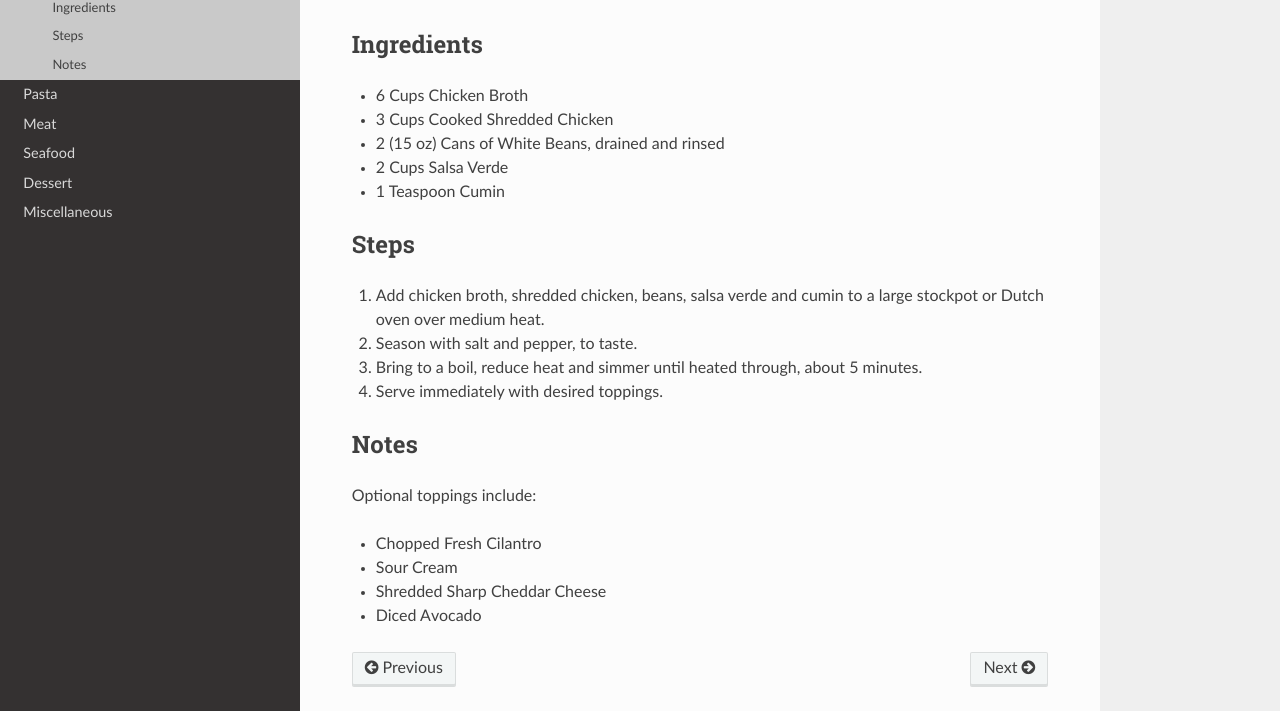
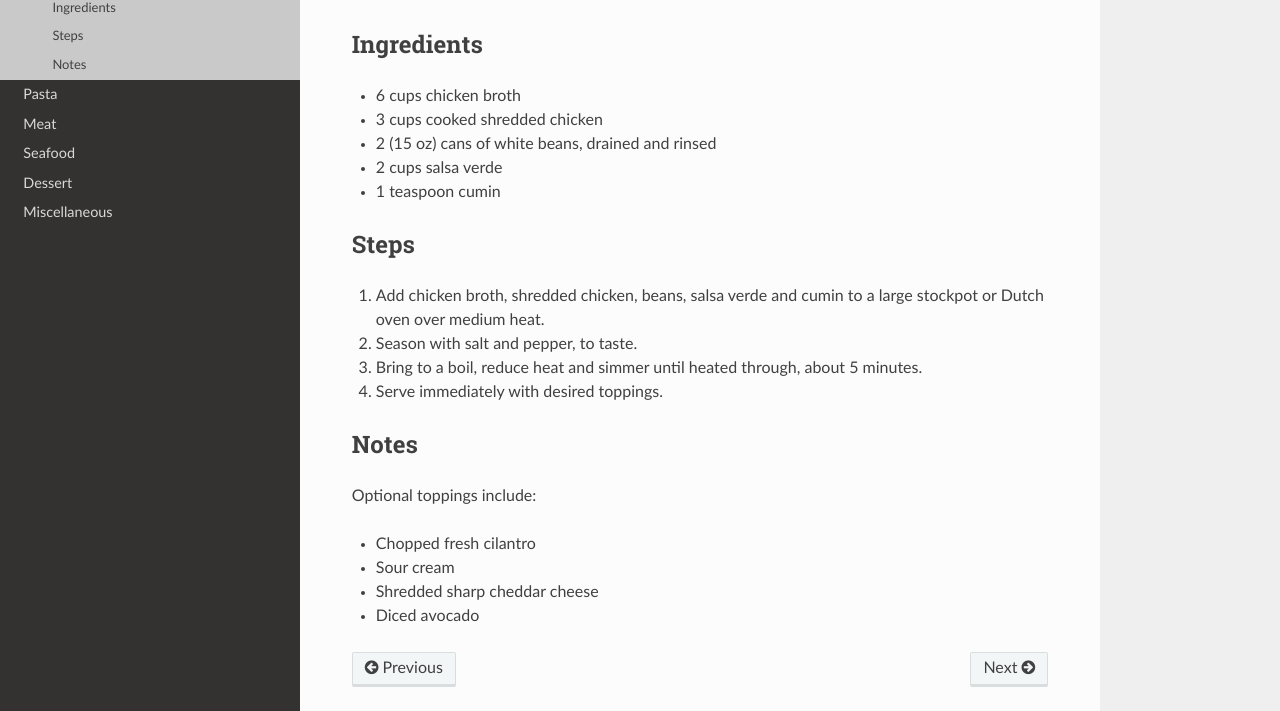
Before and after one commit to bernardopacini/ReadTheRecipe, a Sphinx documentation site: the page built from source/soup/fiveIngrWhiteChickenChili.rst, in a window 1280 px wide and 1077 px high. Shown: the part 260-971 px from the top of the window. Built offline with Sphinx 7.4.7 and the Read the Docs theme 2.0.0, drawn with Linux system fonts in a browser that asks for light colours.

Commit message:
standardizing capitalization and wording of ingredients

```diff
--- a/source/soup/fiveIngrWhiteChickenChili.rst
+++ b/source/soup/fiveIngrWhiteChickenChili.rst
@@ -10,11 +10,11 @@ Details
 Ingredients
 -----------
 
-* 6 Cups Chicken Broth
-* 3 Cups Cooked Shredded Chicken
-* 2 (15 oz) Cans of White Beans, drained and rinsed
-* 2 Cups Salsa Verde
-* 1 Teaspoon Cumin
+* 6 cups chicken broth
+* 3 cups cooked shredded chicken
+* 2 (15 oz) cans of white beans, drained and rinsed
+* 2 cups salsa verde
+* 1 teaspoon cumin
 
 Steps
 -----
@@ -29,7 +29,7 @@ Notes
 
 Optional toppings include:
 
-* Chopped Fresh Cilantro
-* Sour Cream
-* Shredded Sharp Cheddar Cheese
-* Diced Avocado
+* Chopped fresh cilantro
+* Sour cream
+* Shredded sharp cheddar cheese
+* Diced avocado
```
Also changed, not shown: source/breakfast/pancakes.rst (+8 -8 lines), source/meat/stuffingChickenBake.rst (+8 -8 lines), source/pasta/carbonara.rst (+5 -5 lines).
